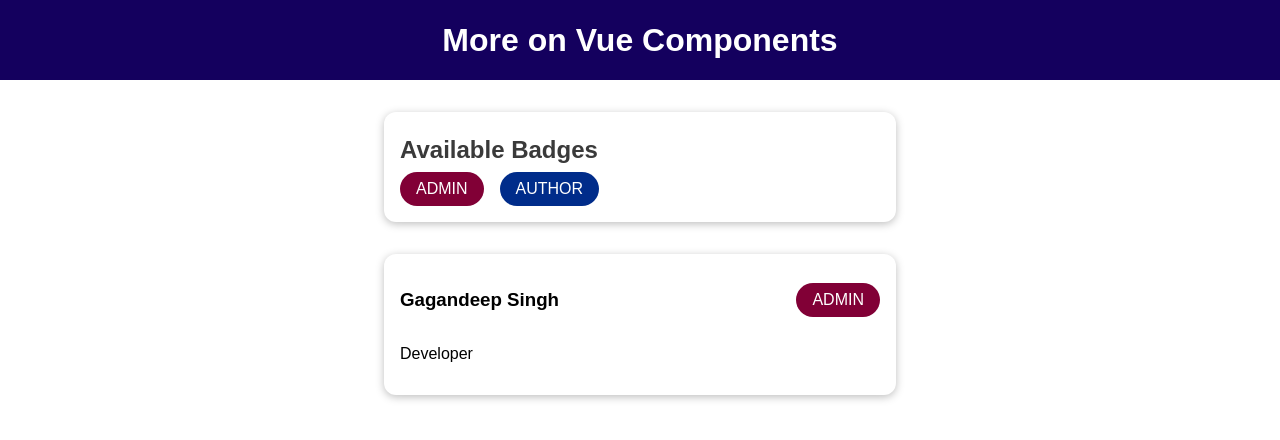
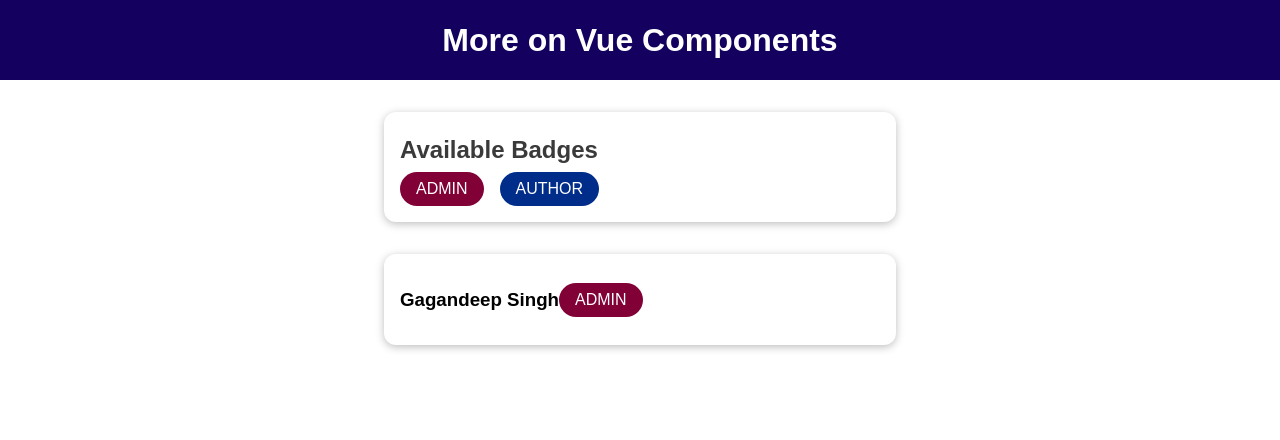
Before and after one commit to Gagandeep39/vue-components-3, a Vue app: page / in a window 1280 px wide. Shown: the top 440 px of the page. Built offline with nearby package versions, Linux system fonts and the light colour scheme.

Commit message:
Added default slot

```diff
--- a/src/components/BadgeList.vue
+++ b/src/components/BadgeList.vue
@@ -3,6 +3,8 @@
     <base-card>
       <template v-slot:header>
         <h2>Available Badges</h2>
+      </template>
+      <template v-slot:default>
         <ul>
           <li>
             <base-badge type="admin" caption="ADMIN"></base-badge>
--- a/src/components/BaseCard.vue
+++ b/src/components/BaseCard.vue
@@ -1,6 +1,9 @@
 <template>
   <div>
-    <slot name="header"></slot>
+    <header>
+      <slot name="header"></slot>
+    </header>
+    <slot></slot>
   </div>
 </template>
 
@@ -9,6 +12,11 @@ export default {};
 </script>
 
 <style scoped>
+header {
+  display: flex;
+  justify-content: space-between;
+  align-items: center;
+}
 div {
   margin: 2rem auto;
   max-width: 30rem;
--- a/src/components/UserInfo.vue
+++ b/src/components/UserInfo.vue
@@ -6,6 +6,8 @@
           <h3>{{ fullName }}</h3>
           <base-badge :type="role" :caption="role.toUpperCase()"></base-badge>
         </header>
+      </template>
+      <template>
         <p>{{ infoText }}</p>
       </template>
     </base-card>
```
